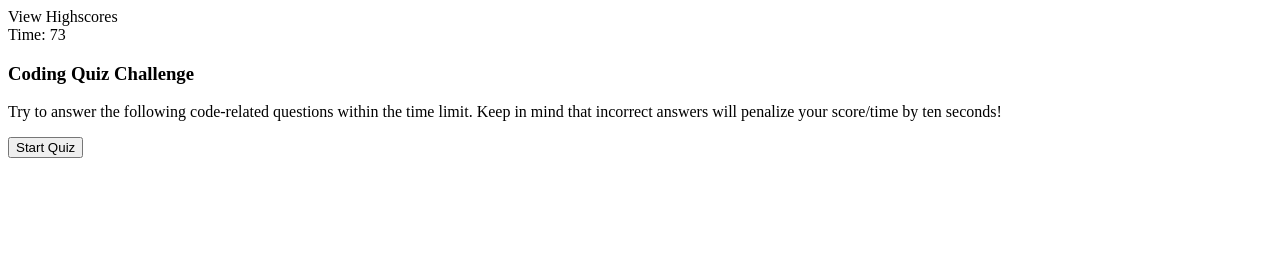
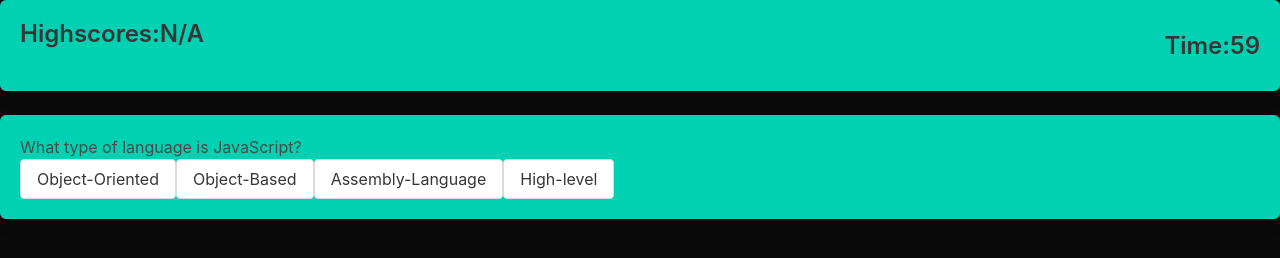
Before and after one commit to luketorv/code-quiz-3, a plain HTML site: page index.html in a window 1280 px wide. Both pictures are taken after a click on the button "Start Quiz". Drawn offline with nearby package versions, Linux system fonts and the light colour scheme.

Commit message:
quiz is functional, added bulma CSS

```diff
--- a/assets/js/index.js
+++ b/assets/js/index.js
@@ -1,12 +1,122 @@
-const startBtn = document.querySelector('#startBtn')
-const timer = document.querySelector('#timer')
-let time = 75;
+var startBtn = document.querySelector("#startBtn");
+var displayQuestion = document.getElementById("quizSection");
+var displayScoreAndName = document.getElementById("score-name-input");
+var score = 0;
+var timeLeft = 0;
+var currentQuestion = -1;
+//Array of questions and answers
+var questionsArr = [
+  {
+    question: "What type of language is JavaScript?",
+    choices: ["Object-Oriented", "Object-Based", "Assembly-Language", "High-level"],
+    answer: "Object-Based",
+  },
+  {
+    question: "Function and Var are known as:",
+    choices: [
+      "Keywords",
+      "Data Types",
+      "Declaration Statements",
+      "Prototypes",
+    ],
+    answer: "Declaration Statements",
+  },
+  {
+    question:
+      "In JavaScript, which of the following is not considered an error?",
+    choices: [
+      'Syntax error',
+      'Missing semicolons',
+      'Division of zero',
+      'Missing bracket',
+    ],
+    answer: 'Division of zero',
+  },
+];
 
+//Function to display the score leader on page load
+window.onload = function () {
+  var scoreAndNameInput = localStorage.getItem("score-name-input");
 
-startBtn.addEventListener('click', function() {
-  //add timer
-  setInterval(function(){
-    time--
-    timer.textContent = time;
-  }, 1000)
-})
+  if (!scoreAndNameInput) {
+    displayScoreAndName.textContent = "N/A";
+  } else {
+    displayScoreAndName.textContent = scoreAndNameInput;
+  }
+};
+
+//Function to start the quiz
+function startQuiz() {
+  timeLeft = 60;
+  timer = setInterval(function () {
+    document.getElementById("timer").innerHTML = timeLeft;
+    timeLeft--;
+    if (timeLeft <= 0) {
+      clearInterval(timer);
+      document.getElementById("timer").textContent = "0";
+      endQuiz();
+    }
+  }, 1000);
+
+  startBtn.remove();
+  startQuestions();
+}
+
+function startQuestions() {
+  currentQuestion++;
+
+  if (currentQuestion < questionsArr.length && timeLeft > 0) {
+    displayQuestion.innerHTML = questionsArr[currentQuestion].question;
+    createChoicesBtns();
+  } else {
+    endQuiz();
+  }
+};
+
+function createChoicesBtns() {
+  var btnsDiv = document.createElement("div");
+  console.log(score);
+
+  for (var i = 0; i < questionsArr[currentQuestion].choices.length; i++) {
+    var choicesBtn = document.createElement("button");
+    choicesBtn.className = "button";
+    choicesBtn.textContent = questionsArr[currentQuestion].choices[i];
+    btnsDiv.appendChild(choicesBtn);
+    displayQuestion.append(btnsDiv);
+    choicesBtn.setAttribute("onclick", "answerVerify(questionsArr[currentQuestion].answer, event.target.textContent)");
+  };
+};
+
+//Function to see if the answer is correct
+function answerVerify(answer,userChoice) {
+  if (answer == userChoice) {
+    score = score + 20;
+  } else {
+    incorrect();
+  }
+  startQuestions();
+};
+
+//Function subtract time
+var incorrect = function() {
+  timeLeft -= 15;
+  return;
+};
+
+//Function to end the quiz
+function endQuiz() {
+  timeLeft = 0;
+
+  displayQuestion.innerHTML =
+    "<h2>Congratulations!</h2><h3>You got a score of " +
+    score +
+    "/60!</h3><div><input type=text id='name' placeholder='Enter Initials Here'><button class='button' id='scoreBtn' onclick='saveScore()'>Submit Score</button></div>";
+};
+
+//Function save score to local storage
+function saveScore() {
+  localStorage.setItem("score-name-input", document.getElementById("name").value + " " + score+"pts");
+  location.reload();
+};
+
+startBtn.addEventListener("click", startQuiz);
--- a/index.html
+++ b/index.html
@@ -1,25 +1,26 @@
 <!DOCTYPE html>
-<html lang="en">
+<html lang="en" class="has-background-black">
 <head>
   <meta charset="UTF-8">
   <meta http-equiv="X-UA-Compatible" content="IE=edge">
   <meta name="viewport" content="width=device-width, initial-scale=1.0">
-  <title>Document</title>
+  <link rel="stylesheet" href="https://cdn.jsdelivr.net/npm/bulma@0.9.4/css/bulma.min.css">
+  <title>Coding Quiz Challenge</title>
 </head>
-<body>
-  <nav>
-    <div>View Highscores</div>
-    <div>Time: <span id="timer"></span></div>
+<body class="has-background-black">
+  <nav class="box level has-background-primary">
+    <div class="title is-4 level-left">Highscores:<span id="score-name-input">none</span></div>
+    <div class="title is-4 level-right">Time: <span id="timer"></span></div>
   </nav>
-  <main>
+  <main id="quizSection" class="box has-background-primary">
     <div>
-      <h3>Coding Quiz Challenge</h3>
+      <h3 class="title is-1">Coding Quiz Challenge</h3>
       <p>
         Try to answer the following code-related questions within the time
         limit. Keep in mind that incorrect answers will penalize your
-        score/time by ten seconds!
+        score/time by fifteen seconds!
       </p>
-      <button id="startBtn">Start Quiz</button>
+      <button class="button" id="startBtn">Start Quiz</button>
     </div>
   </main>
   <script src="./assets/js/index.js"></script>
```
Also changed, not shown: assets/css/style.css (deleted).
